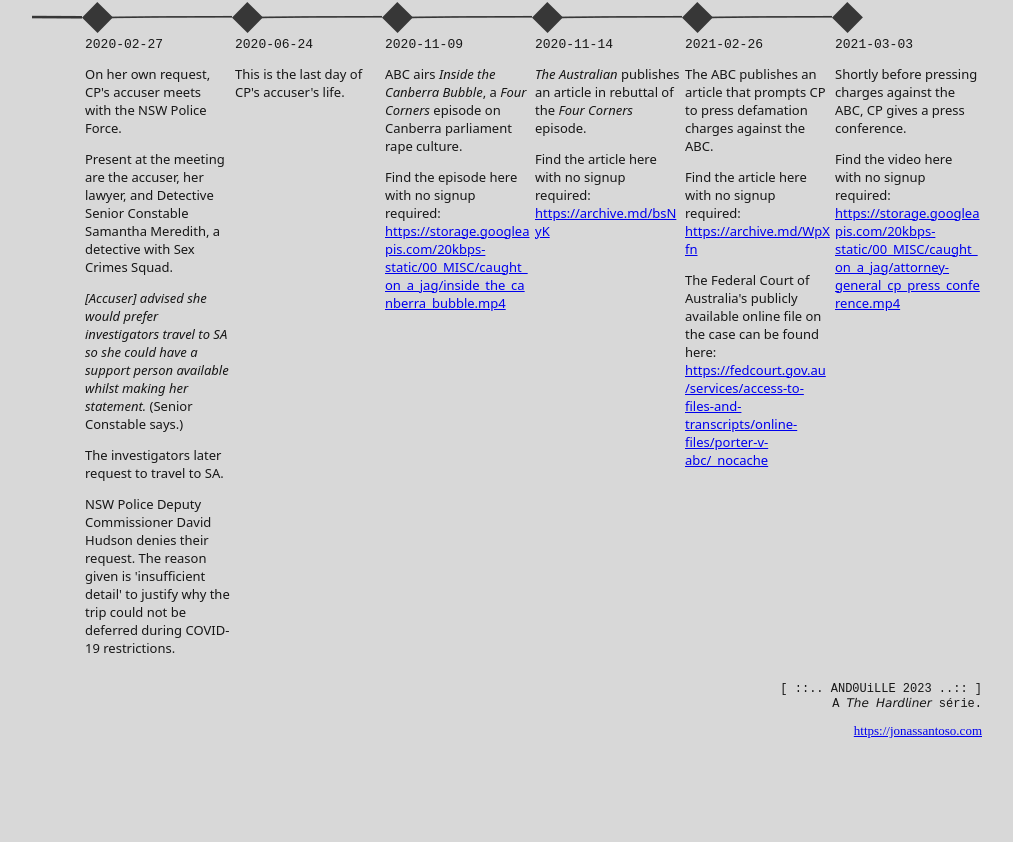
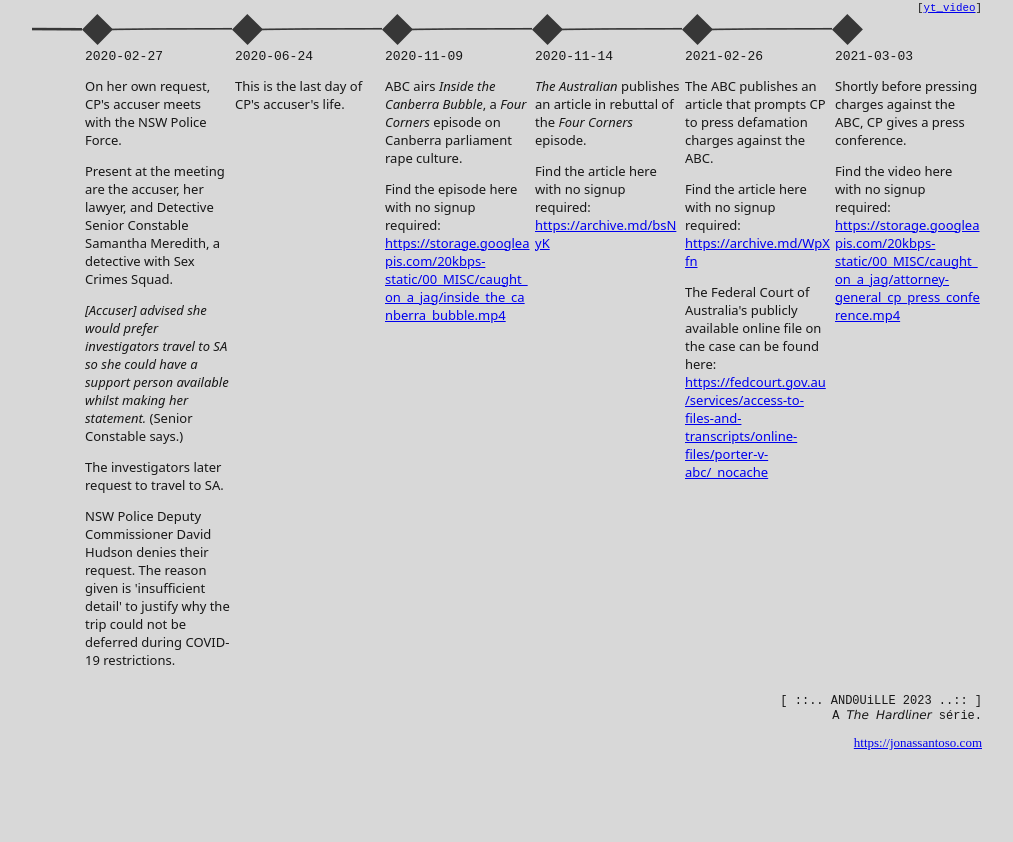
Before and after one commit to santosoj/caughtonajag, a plain HTML site: page index.html in a window 1280 px wide. Shown: the part 63-905 px from the top of the page, without its empty margins (133-1146 px from the left). Drawn offline with Linux system fonts and the light colour scheme.

Commit message:
add video link

```diff
--- a/index.html
+++ b/index.html
@@ -21,6 +21,9 @@
   <div class="root">
     <div class="title">
       <h1>caught on a jag</h1>
+    </div>
+    <div class="videolink">
+      <span>[<a target="_blank" href="https://youtu.be/PE4_TcWcvGk">yt_video</a>]</span>
     </div>
     <div class="timeline">
       <div class="timeline__record">
--- a/styles.css
+++ b/styles.css
@@ -20,6 +20,12 @@
 .title {
   text-align: right;
   font-family: monospace;
+}
+
+.videolink {
+  text-align: right;
+  font-family: monospace;
+  font-size: smaller;
 }
 
 .timeline {
```
